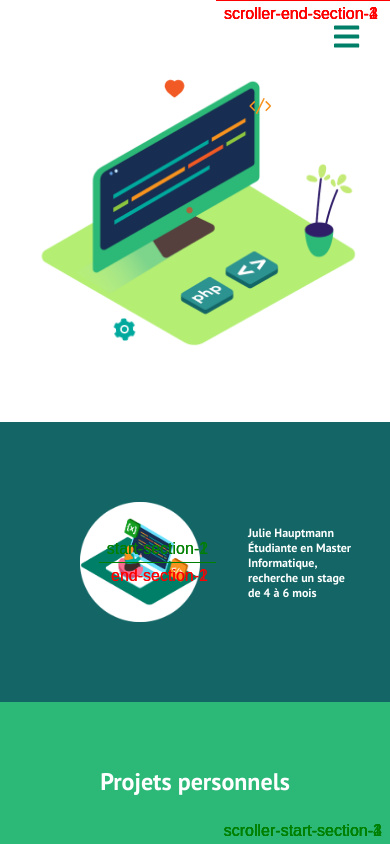
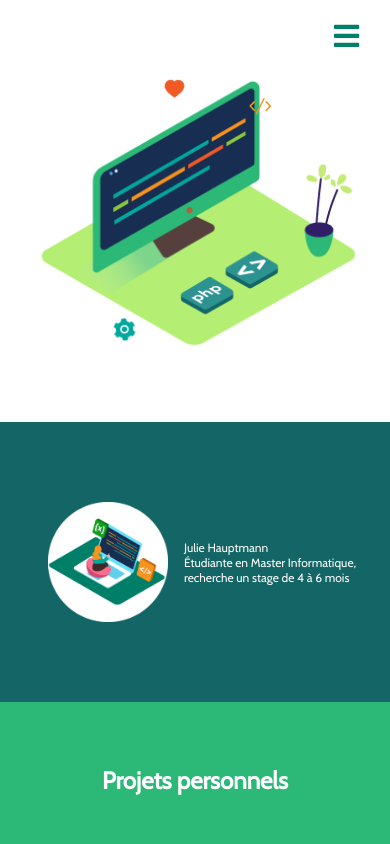
Before and after one commit to Julie-Ha/portfolio, a React (Create React App) app: page / in a window 390 px wide. Shown: the top 844 px of the page. Built offline with nearby package versions, Linux system fonts and the light colour scheme.

Commit message:
style about section

```diff
--- a/public/index.html
+++ b/public/index.html
@@ -7,10 +7,6 @@
     <meta
       name="description"
       content="Web site created using create-react-app"
-    />
-    <link
-      href="https://fonts.googleapis.com/css2?family=PT+Sans:wght@700&display=swap"
-      rel="stylesheet"
     />
     <title>Portfolio</title>
   </head>
--- a/src/App.css
+++ b/src/App.css
@@ -1,7 +1,9 @@
+@import url('https://fonts.googleapis.com/css2?family=Cabin&display=swap');
+
 * {
     margin: 0;
     padding: 0;
-    font-family: 'PT Sans', sans-serif;
+    font-family: 'Cabin', sans-serif;
 }
 
 li {
--- a/src/App.js
+++ b/src/App.js
@@ -20,6 +20,7 @@ function App() {
   };
 
   useEffect(() => {
+    console.log(revealRefs);
     revealRefs.current.forEach((el, index) => {
       gsap.fromTo(
         el,
@@ -36,7 +37,7 @@ function App() {
             trigger: el,
             start: "start bottom",
             toggleActions: "play none none reverse",
-            markers: true,
+            // markers: true,
           },
         }
       );
--- a/src/components/About.css
+++ b/src/components/About.css
@@ -11,10 +11,12 @@
   width: 120px;
   height: 120px;
   padding: 0 3rem;
+  opacity: 0;
 }
 
-.about-text p {
+.about-text {
   color: #fff;
+  opacity: 0;
 }
 
 
@@ -23,4 +25,8 @@
     font-size: 12px;
     font-weight: 100;
   }
+
+  .picture {
+    padding: 0 1rem;
+  }
 }
--- a/src/components/Header.css
+++ b/src/components/Header.css
@@ -2,8 +2,6 @@ header {
   position: relative;
   height: 100vh;
   width: 100%;
-  /* background: #fff url(../images/background.png) no-repeat top center;
-  background-size: contain; */
   text-align: center;
   overflow: hidden;
 }
@@ -61,11 +59,9 @@ header .banner {
   font-size: 16px;
   padding: 8px 13px;
   line-height: 32px;
+  cursor: pointer;
   color: #007f68;
-}
-
-.nav-link {
-  cursor: pointer;
+  transition: 0.2s;
 }
 
 .nav-link:hover {
--- a/src/components/ProjectCard.js
+++ b/src/components/ProjectCard.js
@@ -3,7 +3,6 @@ import React from 'react';
 function ProjectCard({project}) {
   return (
     <>
-      <li className='cards-item'>
         <a className='cards-item-link' href={project.link} target="_blank" rel="noopener noreferrer">
           <figure className='cards-item-pic-wrap' data-category={project.name}>
             <img
@@ -16,7 +15,6 @@ function ProjectCard({project}) {
             <h5 className='cards-item-text'>{project.description}</h5>
           </div>
         </a>
-      </li>
     </>
   );
 }
--- a/src/components/Projects.css
+++ b/src/components/Projects.css
@@ -25,6 +25,7 @@
 
 .cards-items {
   margin-bottom: 24px;
+  opacity: 0;
 }
 
 .cards-item {
@@ -32,13 +33,15 @@
   flex: 1;
   margin: 0 1rem;
   background-color: #fff;
+  border-radius: 20px;
+  box-shadow: 0 6px 20px rgba(0, 0, 0, 0.3);
 }
 
 .cards-item-link {
   display: flex;
   flex-flow: column;
   width: 100%;
-  box-shadow: 0 6px 20px rgba(0, 0, 0, 0.3);
+  border-radius: 20px;
   overflow: hidden;
   text-decoration: none;
 }
@@ -48,11 +51,6 @@
   width: 100%;
   padding-top: 67%;
   overflow: hidden;
-}
-
-.fade-img {
-  animation-name: fade-img;
-  animation-duration: 2s;
 }
 
 .cards-item-pic-wrap::after {
--- a/src/components/Projects.js
+++ b/src/components/Projects.js
@@ -14,13 +14,17 @@ const Projects = React.forwardRef((props, ref) => {
         <div className="cards-wrapper">
           <ul className="cards-items" ref={ref}>
             {projects.map((item, index) => {
-                return <ProjectCard project={item} key={index}  />;
+              return (
+                <li className="cards-item" key={index}>
+                  <ProjectCard project={item} />
+                </li>
+              );
             })}
           </ul>
         </div>
       </div>
     </section>
   );
-})
+});
 
 export default Projects;
```
Lines whose indentation alone changed are shown as unchanged.
